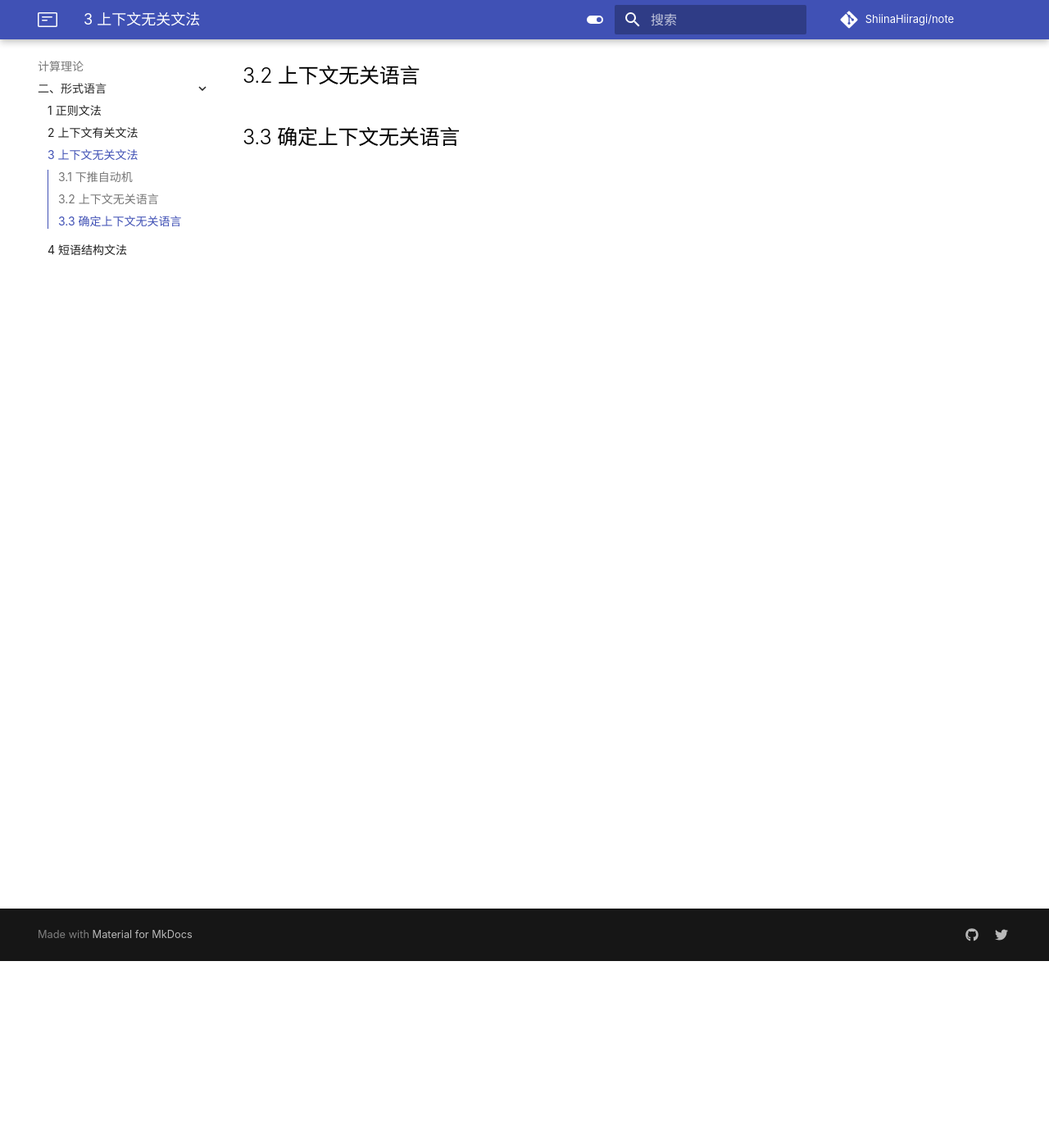
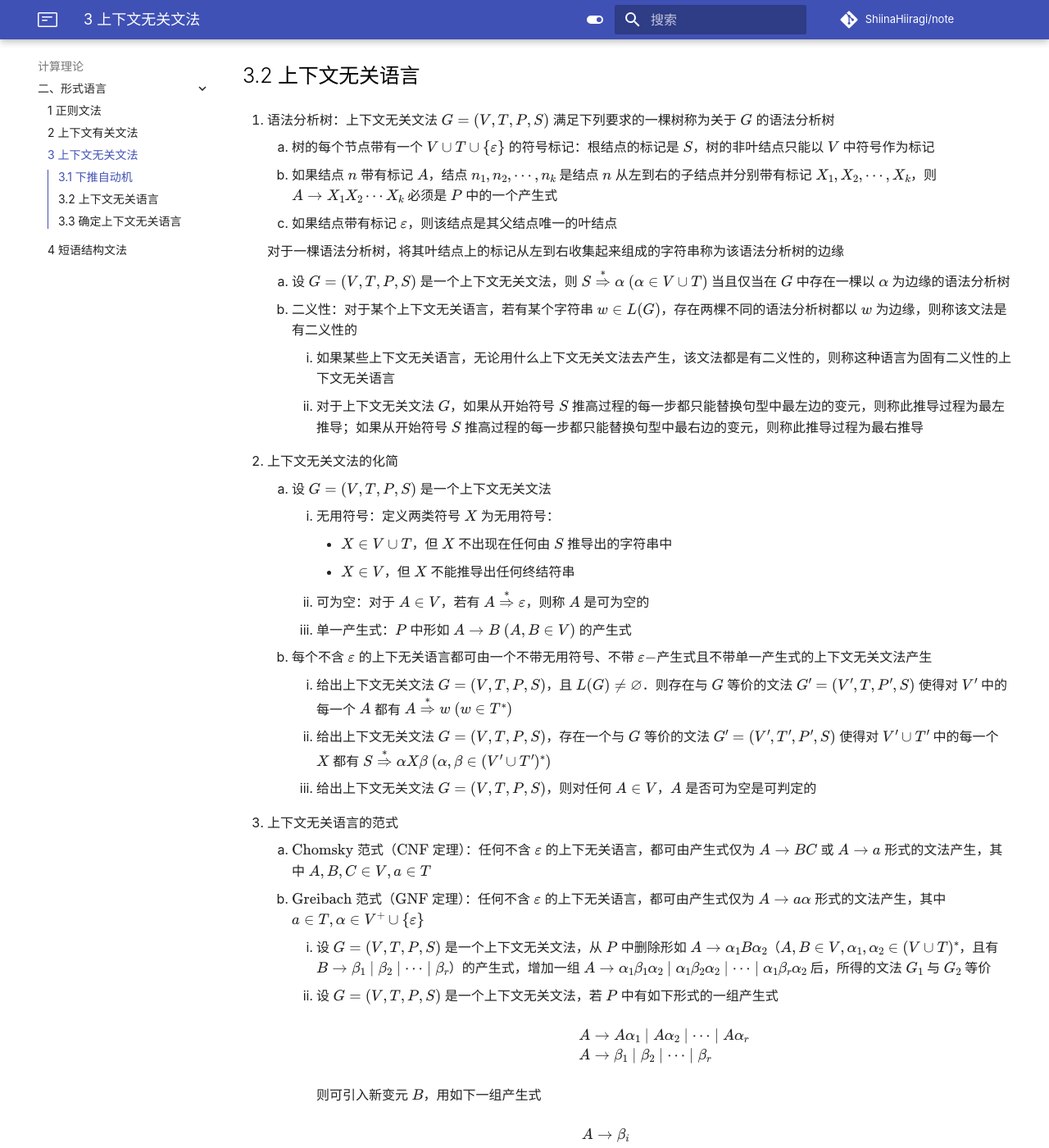
Before and after one commit to ShiinaHiiragi/note, an MkDocs documentation site: the page built from docs/comp/syntax/cfg.md, in a window 1280 px wide and 1400 px high, scrolled down 228 px. Shown: the whole window at 82% size. Built offline with MkDocs 1.6.1 and Material for MkDocs 9.7.7, drawn with Linux system fonts in a browser that asks for light colours; comment, search, counter and statistics services are not loaded; some of the changed text lies outside the part shown.

Commit message:
cfg one third

```diff
--- a/docs/comp/syntax/cfg.md
+++ b/docs/comp/syntax/cfg.md
@@ -3,5 +3,53 @@
 ## 3.1 下推自动机
 
 ## 3.2 上下文无关语言
+1. 语法分析树：上下文无关文法 $G = (V, T, P, S)$ 满足下列要求的一棵树称为关于 $G$ 的语法分析树
+    1. 树的每个节点带有一个 $V \cup T \cup \{\varepsilon\}$ 的符号标记：根结点的标记是 $S$，树的非叶结点只能以 $V$ 中符号作为标记
+    2. 如果结点 $n$ 带有标记 $A$，结点 $n_1, n_2, \cdots, n_k$ 是结点 $n$ 从左到右的子结点并分别带有标记 $X_1, X_2, \cdots, X_k$，则 $A \to X_1 X_2 \cdots X_k$ 必须是 $P$ 中的一个产生式
+    3. 如果结点带有标记 $\varepsilon$，则该结点是其父结点唯一的叶结点
+
+    对于一棵语法分析树，将其叶结点上的标记从左到右收集起来组成的字符串称为该语法分析树的边缘
+
+    1. 设 $G = (V, T, P, S)$ 是一个上下文无关文法，则 $S \overset{*}{\Rightarrow} \alpha \ (\alpha \in V \cup T)$ 当且仅当在 $G$ 中存在一棵以 $\alpha$ 为边缘的语法分析树
+    2. 二义性：对于某个上下文无关语言，若有某个字符串 $w \in L(G)$，存在两棵不同的语法分析树都以 $w$ 为边缘，则称该文法是有二义性的
+        1. 如果某些上下文无关语言，无论用什么上下文无关文法去产生，该文法都是有二义性的，则称这种语言为固有二义性的上下文无关语言
+        2. 对于上下文无关文法 $G$，如果从开始符号 $S$ 推高过程的每一步都只能替换句型中最左边的变元，则称此推导过程为最左推导；如果从开始符号 $S$ 推高过程的每一步都只能替换句型中最右边的变元，则称此推导过程为最右推导
+
+2. 上下文无关文法的化简
+    1. 设 $G = (V, T, P, S)$ 是一个上下文无关文法
+        1. 无用符号：定义两类符号 $X$ 为无用符号：
+            - $X \in V \cup T$，但 $X$ 不出现在任何由 $S$ 推导出的字符串中
+            - $X \in V$，但 $X$ 不能推导出任何终结符串
+        2. 可为空：对于 $A \in V$，若有 $A \overset{*}{\Rightarrow} \varepsilon$，则称 $A$ 是可为空的
+        3. 单一产生式：$P$ 中形如 $A \to B \ (A, B \in V)$ 的产生式
+    2. 每个不含 $\varepsilon$ 的上下无关语言都可由一个不带无用符号、不带 $\varepsilon-$产生式且不带单一产生式的上下文无关文法产生
+        1. 给出上下文无关文法 $G = (V, T, P, S)$，且 $L(G) \neq \varnothing$．则存在与 $G$ 等价的文法 $G' = (V', T, P', S)$ 使得对 $V'$ 中的每一个 $A$ 都有 $A \overset{*}{\Rightarrow} w \ (w \in T^*)$
+        2. 给出上下文无关文法 $G = (V, T, P, S)$，存在一个与 $G$ 等价的文法 $G' = (V', T', P', S)$ 使得对 $V' \cup T'$ 中的每一个 $X$ 都有 $S \overset{*}{\Rightarrow} \alpha X \beta \ (\alpha, \beta \in (V' \cup T')^*)$
+        3. 给出上下文无关文法 $G = (V, T, P, S)$，则对任何 $A \in V$，$A$ 是否可为空是可判定的
+3. 上下文无关语言的范式
+    1. $\text{Chomsky}$ 范式（$\text{CNF}$ 定理）：任何不含 $\varepsilon$ 的上下无关语言，都可由产生式仅为 $A \to BC$ 或 $A \to a$ 形式的文法产生，其中 $A, B, C \in V, a \in T$
+    2. $\text{Greibach}$ 范式（$\text{GNF}$ 定理）：任何不含 $\varepsilon$ 的上下无关语言，都可由产生式仅为 $A \to a \alpha$ 形式的文法产生，其中 $a \in T, \alpha \in V^+ \cup \{\varepsilon\}$
+        1. 设 $G = (V, T, P, S)$ 是一个上下文无关文法，从 $P$ 中删除形如 $A \to \alpha_1 B \alpha_2$（$A, B \in V, \alpha_1, \alpha_2 \in (V \cup T)^*$，且有 $B \to \beta_1 \mid \beta_2 \mid \cdots \mid \beta_r$）的产生式，增加一组 $A \to \alpha_1 \beta_1 \alpha_2 \mid \alpha_1 \beta_2 \alpha_2 \mid \cdots \mid \alpha_1 \beta_r \alpha_2$ 后，所得的文法 $G_1$ 与 $G_2$ 等价
+        2. 设 $G = (V, T, P, S)$ 是一个上下文无关文法，若 $P$ 中有如下形式的一组产生式
+
+            $$
+            \begin{aligned}
+            & A \to A \alpha_1 \mid A \alpha_2 \mid \cdots \mid A \alpha_r \\
+            & A \to \beta_1 \mid \beta_2 \mid \cdots \mid \beta_r
+            \end{aligned}
+            $$
+
+            则可引入新变元 $B$，用如下一组产生式
+
+            $$
+            \begin{aligned}
+            & A \to \beta_i \\
+            & A \to \beta_i B \ (i = 1, 2, \cdots, s) \\
+            & B \to a_j \\
+            & B \to a_j B \ (j = 1, 2, \cdots, r)
+            \end{aligned}
+            $$
+
+            来替换，所得的文法 $G'$ 与 $G$ 等价
 
 ## 3.3 确定上下文无关语言
```
Also changed, not shown: docs/index.md (+1 -1 lines).
